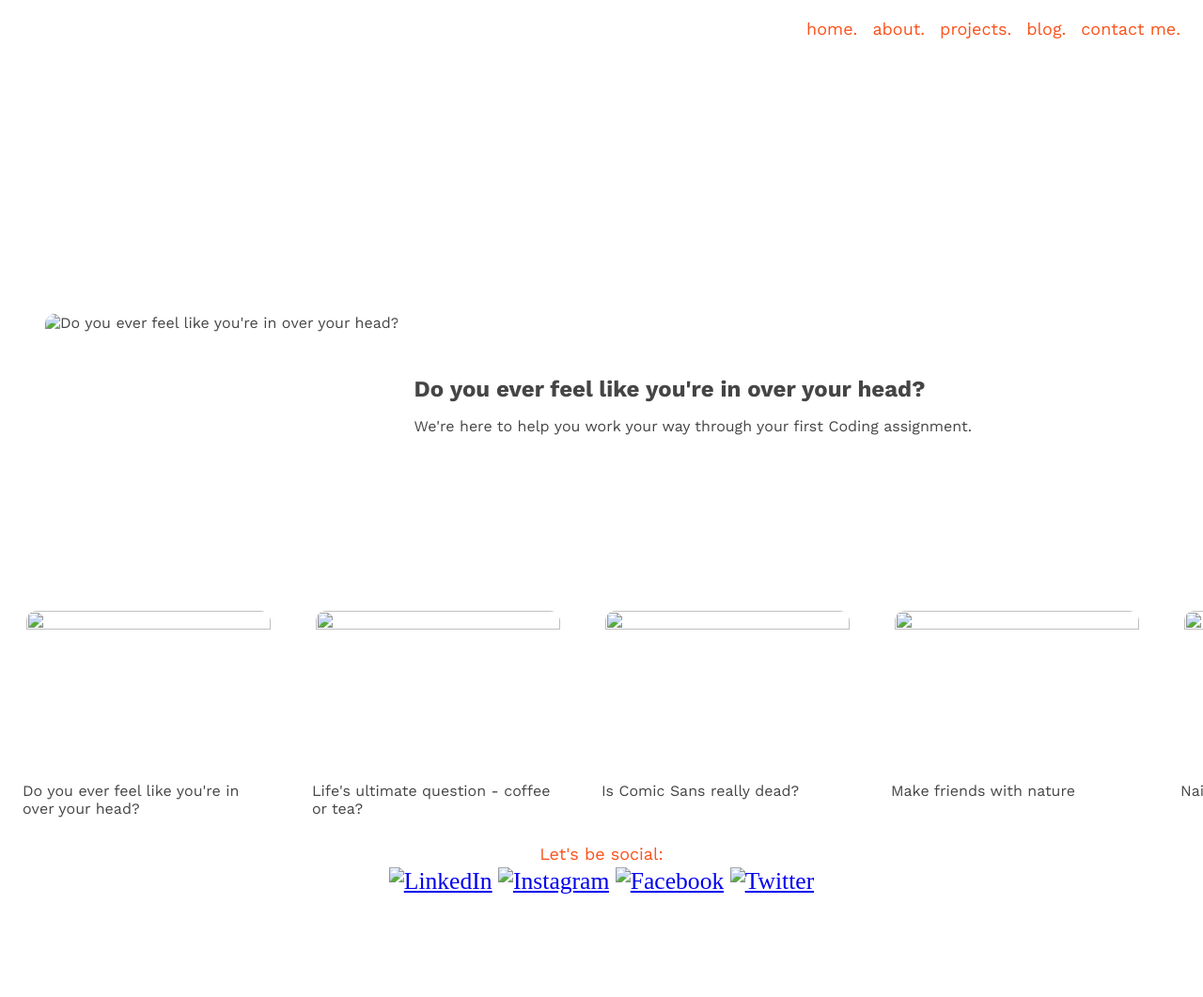
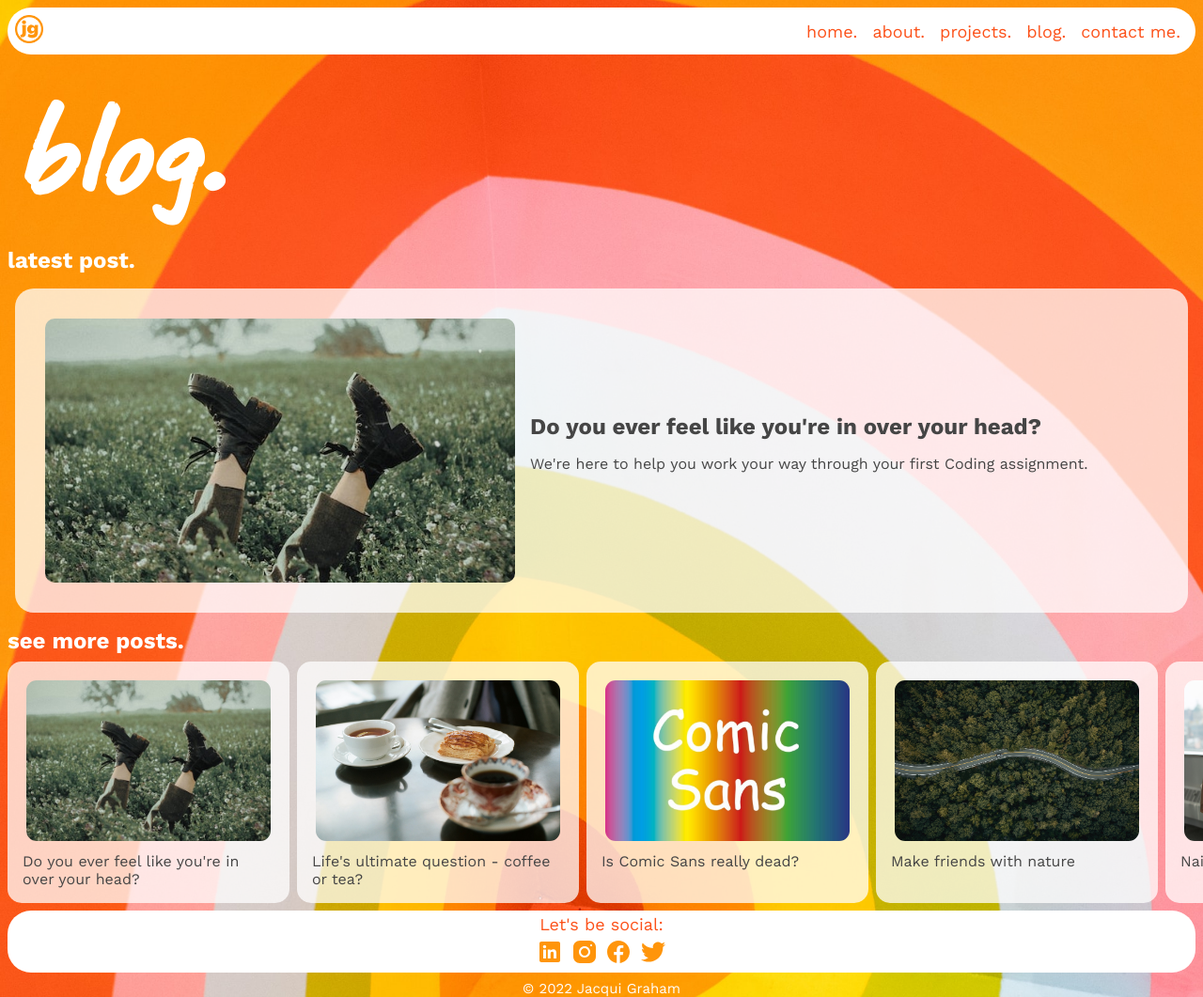
Before and after one commit to jacmerds/JacquiGraham_T1A2, a plain HTML site: page src/blog.html in a window 1280 px wide. Shown: the whole page at 94% size. Before the commit the page ends 979 px from the top, so only its background shows below. Drawn offline with nearby package versions, Linux system fonts and the light colour scheme.

Commit message:
fixed rel paths for images

```diff
--- a/src/about.css
+++ b/src/about.css
@@ -9,7 +9,7 @@
 body {
     display: flex;
     flex-direction: column;
-    background-image: url("images/colourfulbg-med.jpg");
+    background-image: url("/images/colourfulbg-med.jpg");
     background-size: cover;
     background-position: 0px -150px;
     background-repeat: repeat;
--- a/src/blog.css
+++ b/src/blog.css
@@ -9,7 +9,7 @@
 body {
     display: flex;
     flex-direction: column;
-    background-image: url("images/colourfulbg-med.jpg");
+    background-image: url("/images/colourfulbg-med.jpg");
     background-size: cover;
     background-position: 0px -150px;
     background-repeat: repeat;
--- a/src/blog.html
+++ b/src/blog.html
@@ -11,7 +11,7 @@
     <!---- main nav -->
     <header>
         <a href="./index.html">
-            <img id="logo" src="./images/jg-logo.png" alt="" />
+            <img id="logo" src="/images/jg-logo.png" alt="" />
         </a>
         <nav>
             <a href="./index.html">home.</a>
@@ -26,7 +26,7 @@
         <section>
             <h2>latest post.</h2>
             <div id="latest">
-                <img src="./images/blog1.jpg" alt="Do you ever feel like you're in over your head?">
+                <img src="/images/blog1.jpg" alt="Do you ever feel like you're in over your head?">
                 <div>
                     <a href="./blog-1.html" alt=""><strong>Do you ever feel like you're in over your head?</strong></a>
                     <p>We're here to help you work your way through your first Coding assignment.</p>
@@ -37,23 +37,23 @@
         <h2>see more posts.</h2>
         <section class="media-scroller">
             <div class="blog-link">
-                <img src="./images/blog1.jpg" alt="">
+                <img src="/images/blog1.jpg" alt="">
                 <a href="./blog-1.html">Do you ever feel like you're in over your head?</a>
             </div>
             <div class="blog-link">
-                <img src="./images/blog2.jpg" alt="">
+                <img src="/images/blog2.jpg" alt="">
                 <a href="./blog-2.html">Life's ultimate question - coffee or tea?</a>
             </div>
             <div class="blog-link">
-                <img src="images/blog3.jpg" alt="">
-                <a href="/blog-3.html">Is Comic Sans really dead?</a>
+                <img src="/images/blog3.jpg" alt="">
+                <a href="./blog-3.html">Is Comic Sans really dead?</a>
             </div>
             <div class="blog-link">
-                <img src="./images/blog4.jpg" alt="">
+                <img src="/images/blog4.jpg" alt="">
                 <a href="./blog-4.html">Make friends with nature</a>
             </div>
             <div class="blog-link">
-                <img src="./images/blog5.jpg" alt="">
+                <img src="/images/blog5.jpg" alt="">
                 <a href="./blog-5.html">Nail your next interview!</a>
             </div>
         </section>
@@ -61,10 +61,10 @@
     <section id="social-links">
         <p>Let's be social:</p>
         <div>
-            <a href="https://linkedin.com/in/jacqui-graham-web-dev" target="_blank" title=""><img src="./images/linkedin.svg" alt="LinkedIn" /></a>
-            <a href="https://instagram.com" target="_blank" title=""><img src="./images/instagram.svg" alt="Instagram" /></a>
-            <a href="https://facebook.com" target="_blank" title=""><img src="./images/facebook.svg" alt="Facebook" /></a>
-            <a href="https://twitter.com" target="_blank" title=""><img src="./images/twitter.svg" alt="Twitter" /></a>
+            <a href="https://linkedin.com/in/jacqui-graham-web-dev" target="_blank" title=""><img src="/images/linkedin.svg" alt="LinkedIn" /></a>
+            <a href="https://instagram.com" target="_blank" title=""><img src="/images/instagram.svg" alt="Instagram" /></a>
+            <a href="https://facebook.com" target="_blank" title=""><img src="/images/facebook.svg" alt="Facebook" /></a>
+            <a href="https://twitter.com" target="_blank" title=""><img src="/images/twitter.svg" alt="Twitter" /></a>
         </div>
     </section>
     <footer>
--- a/src/contact.css
+++ b/src/contact.css
@@ -9,7 +9,7 @@
 body {
     display: flex;
     flex-direction: column;
-    background-image: url("images/colourfulbg-med.jpg");
+    background-image: url("/images/colourfulbg-med.jpg");
     background-size: cover;
     background-position: 0px -150px;
     background-repeat: repeat;
--- a/src/ind-blog.css
+++ b/src/ind-blog.css
@@ -9,7 +9,7 @@
 body {
     display: flex;
     flex-direction: column;
-    background-image: url("images/colourfulbg-med.jpg");
+    background-image: url("/images/colourfulbg-med.jpg");
     background-size: cover;
     background-position: 0px -150px;
     background-repeat: repeat;
--- a/src/projects.css
+++ b/src/projects.css
@@ -9,7 +9,7 @@
 body {
     display: flex;
     flex-direction: column;
-    background-image: url("images/colourfulbg-med.jpg");
+    background-image: url("/images/colourfulbg-med.jpg");
     background-size: cover;
     background-position: 0px -150px;
     background-repeat: repeat;
--- a/src/style.css
+++ b/src/style.css
@@ -9,7 +9,7 @@
 body {
     display: flex;
     flex-direction: column;
-    background-image: url("images/colourfulbg-med.jpg");
+    background-image: url("/images/colourfulbg-med.jpg");
     background-size: cover;
     background-position: 0px -150px;
     background-repeat: repeat;
```
Also changed, not shown: src/about.html (+6 -6 lines), src/blog-1.html (+6 -6 lines), src/blog-2.html (+6 -6 lines), src/blog-3.html (+6 -6 lines), src/blog-4.html (+6 -6 lines), src/blog-5.html (+6 -6 lines), src/contact.html (+5 -5 lines), src/index.html (+6 -6 lines), src/projects.html (+5 -5 lines).
